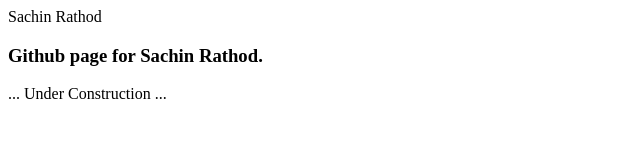
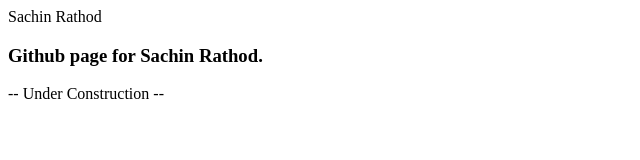
Before and after one commit to rathodsachin20/rathodsachin.github.io, a plain HTML site: page index.html in a window 1280 px wide. Shown: the full height of the page, 0-640 px from the left. Drawn offline with Linux system fonts and the light colour scheme.

Commit message:
Update index.html

```diff
--- a/index.html
+++ b/index.html
@@ -1,5 +1,7 @@
-<head>Sachin Rathod</head>
-<body>
-<h3> Github page for Sachin Rathod. </h3>
-  ... Under Construction ...
-</body>
+<html>
+  <head>Sachin Rathod</head>
+  <body>
+    <h3> Github page for Sachin Rathod. </h3>
+    -- Under Construction --
+  </body>
+</html>
```
